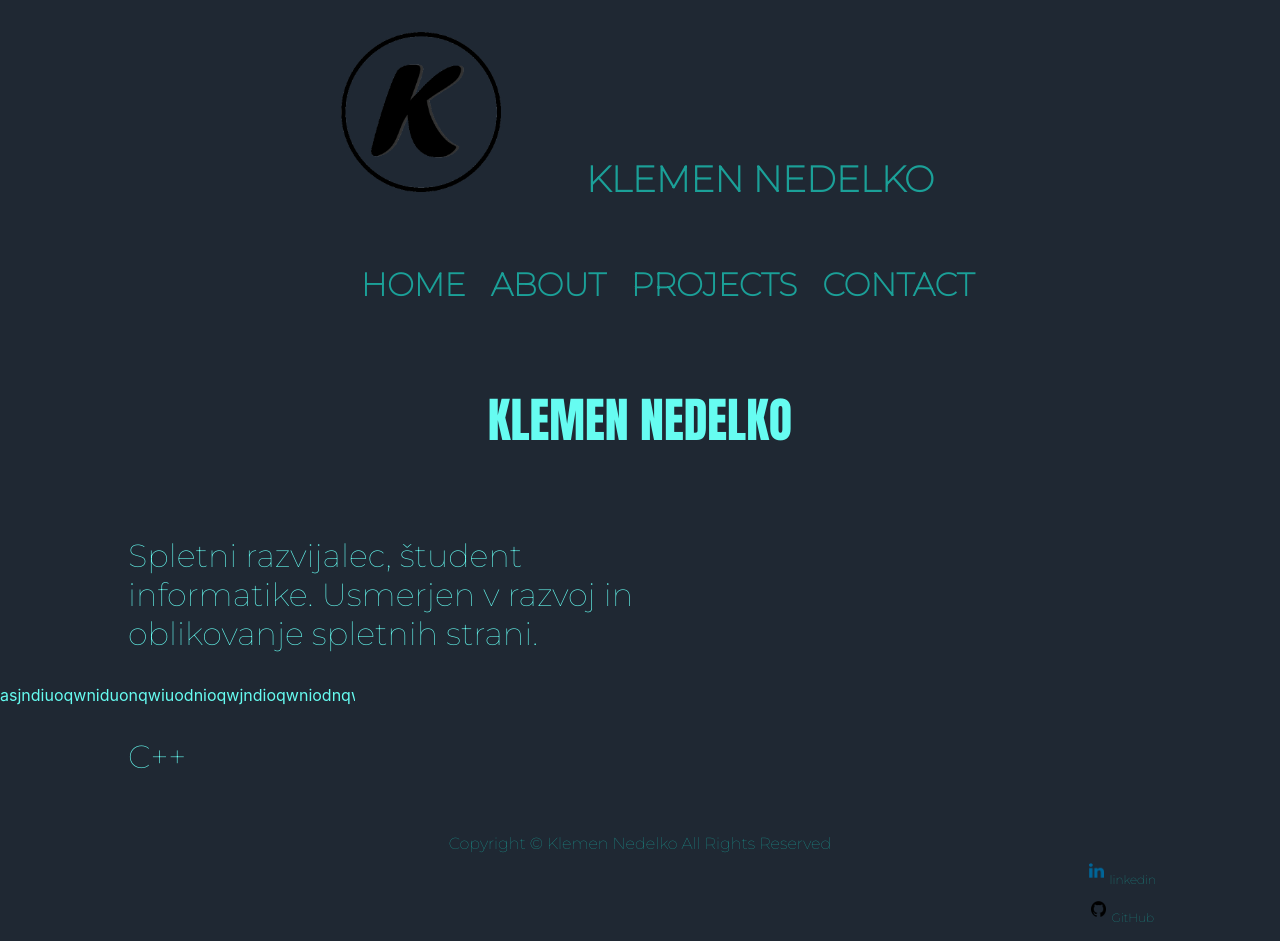
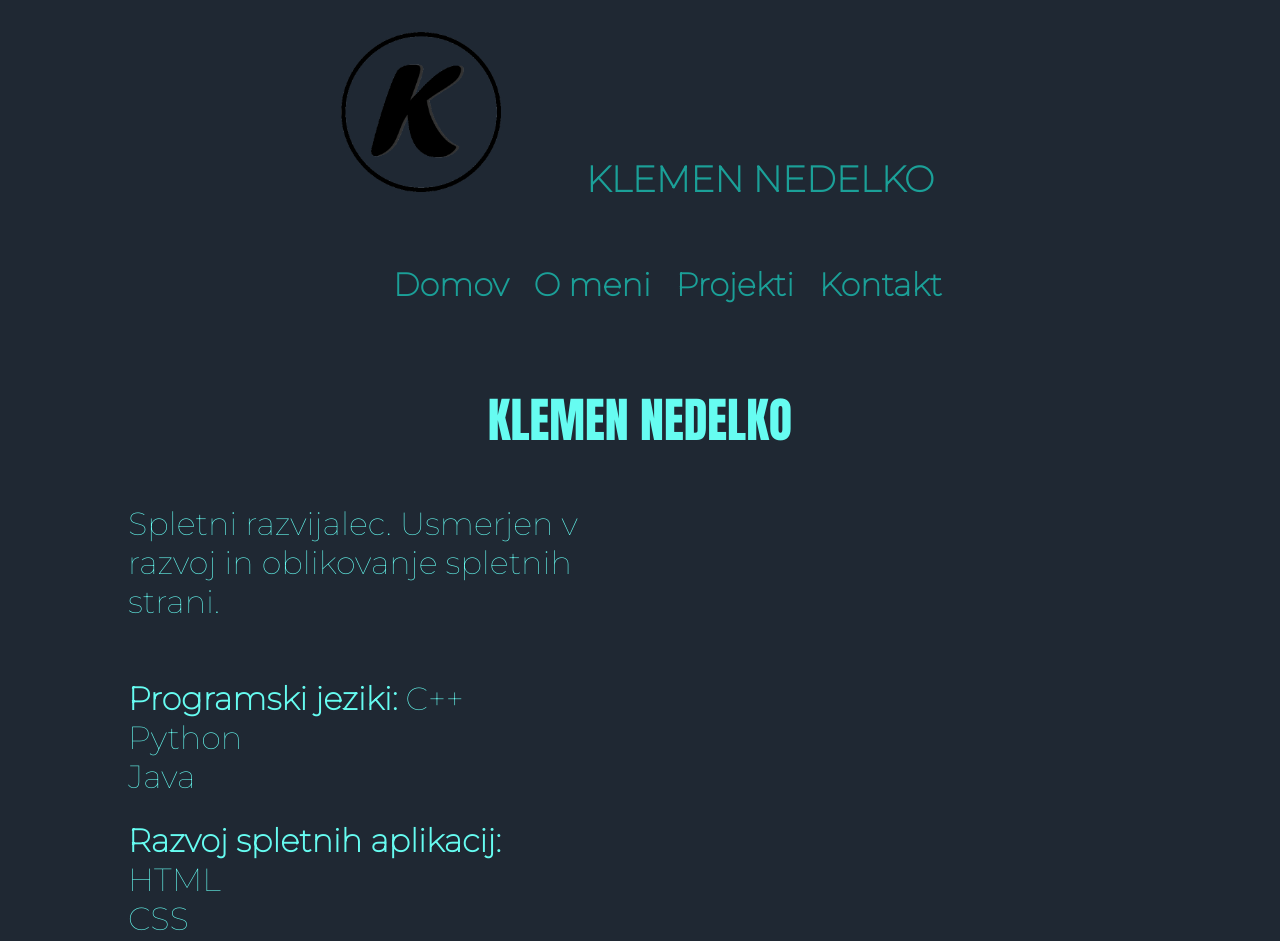
Before and after one commit to klemen-nedelko/portofolio, a React (Create React App) app: page /About in a window 1280 px wide. Shown: the top 941 px of the page. Built offline with nearby package versions, Linux system fonts and the light colour scheme.

Commit message:
css changes

```diff
--- a/package.json
+++ b/package.json
@@ -6,8 +6,11 @@
     "@testing-library/jest-dom": "^5.14.1",
     "@testing-library/react": "^11.2.7",
     "@testing-library/user-event": "^12.8.3",
+    "aos": "^2.3.4",
+    "bootstrap": "^5.0.2",
     "emailjs-com": "^3.2.0",
     "react": "^17.0.2",
+    "react-bootstrap": "^2.0.0-beta.4",
     "react-dom": "^17.0.2",
     "react-router-dom": "^5.2.0",
     "react-scripts": "4.0.3",
--- a/src/About.js
+++ b/src/About.js
@@ -1,17 +1,35 @@
 import React from 'react';
 import './App.css';
 
+
 function About() {
+
     return (
     <div className="About">
+      <div className="fade-in-text">
       <p className="name-surname">KLEMEN NEDELKO</p>
-      <p className="about-me">Spletni razvijalec, študent informatike. Usmerjen v razvoj in oblikovanje spletnih strani.<br/>
+      <p className="about-me">Spletni razvijalec. Usmerjen v razvoj in oblikovanje spletnih strani.<br/>
       </p>
-      <div className="animation-text">asjndiuoqwniduonqwiuodnioqwjndioqwniodnqwiodnqwiodnioqwndioqwndio</div>
-
         <p className="languages">
-          C++
+          <div className="Program">
+          <strong>Programski jeziki: </strong>
+          C++<br/>
+          Python<br/>
+          Java<br/>
+          </div>
+          <div className="Web">
+          <strong>Razvoj spletnih aplikacij: </strong><br/>
+          HTML<br/>
+          CSS<br/>
+          Javascript<br/>
+          </div>
+          <div className="Frameworks">
+          <strong>Frameworki: </strong><br/>
+          Flask<br/>
+          React<br/>
+          </div>
       </p>
+      </div>
     </div>
     );
   }
--- a/src/App.css
+++ b/src/App.css
@@ -226,6 +226,17 @@ img{
   height: 250px;
 }
 
+.Program{
+  padding-top: 5%;
+}
+
+.Web{
+  padding-top: 5%;
+}
+
+.Frameworks{
+  padding-top: 5%;
+}
 
 
 
@@ -265,50 +276,35 @@ img{
 
 
 */
-
-
-
-.animation-text{
-  display:inline-block;
-  overflow:hidden;
-  white-space:nowrap;
-  animation-iteration-count: 1;
-}
-.animation-text:first-of-type {    /* For increasing performance
-                        ID/Class should've been used.
-                        For a small demo
-                       it's okaish for now */
-  animation: showup 7s ;
+.fade-in-text {
+  animation: fadeIn linear 2s;
+  -webkit-animation: fadeIn linear 2s;
+  -moz-animation: fadeIn linear 2s;
+  -o-animation: fadeIn linear 2s;
+  -ms-animation: fadeIn linear 2s;
 }
 
-.animation-text:last-of-type {
-  width:0px;
-  animation: reveal 6s;
+@keyframes fadeIn {
+  0% {opacity:0;}
+  100% {opacity:1;}
 }
 
-.animation-text:last-of-type span {
-  margin-left:-355px;
-  animation: slidein 7s ;
+@-moz-keyframes fadeIn {
+  0% {opacity:0;}
+  100% {opacity:1;}
 }
 
-@keyframes showup {
-    0% {opacity:0;}
-    20% {opacity:1;}
-    80% {opacity:1;}
-    100% {opacity:0;}
+@-webkit-keyframes fadeIn {
+  0% {opacity:0;}
+  100% {opacity:1;}
 }
 
-@keyframes slidein {
-    0% { margin-left:-800px; }
-    20% { margin-left:-800px; }
-    35% { margin-left:0px; }
-    100% { margin-left:0px; }
+@-o-keyframes fadeIn {
+  0% {opacity:0;}
+  100% {opacity:1;}
 }
 
-@keyframes reveal {
-    0% {opacity:0;width:0px;}
-    20% {opacity:1;width:0px;}
-    30% {width:355px;}
-    80% {opacity:1;}
-    100% {opacity:1;width:355px;}
+@-ms-keyframes fadeIn {
+  0% {opacity:0;}
+  100% {opacity:1;}
 }
--- a/src/App.js
+++ b/src/App.js
@@ -6,6 +6,7 @@ import Projects from './Projects';
 import Contact from './Contact'
 import Head from './Head';
 import Footer from './Footer';
+
 
 function App() {
   return (
--- a/src/Contact.js
+++ b/src/Contact.js
@@ -1,6 +1,9 @@
 import React from 'react';
 import emailjs from 'emailjs-com';
 import './App.css';
+import { Button } from 'react-bootstrap';
+
+
 function Contact() {
 
   function sendEmail(e){
@@ -8,7 +11,7 @@ function Contact() {
     emailjs.sendForm('service_obe3svs', 'template_k20tpkh', e.target, 'user_w4TKg6PgufJqVeAhSKPoz')
       .then((result) => {
           console.log(result.text);
-          alert("Message send successfully")
+          alert("Send was succesfuly")
       }, (error) => {
           console.log(error.text);
           alert("Something went wrong")
@@ -18,6 +21,7 @@ function Contact() {
   }
 
     return (
+      <div className="fade-in-text">
       <div className="Contact">
         <form className="Contact-form" onSubmit={sendEmail}>
           <label>
@@ -37,7 +41,11 @@ function Contact() {
             <textarea type="message" name="message" placeholder="Write something.." />
           </label>
             <input type="submit" className="button" value="Send" />
+            <label>
+              <p onSubmit="succesSend"></p>
+              </label>
         </form>
+        </div>
       </div>
     );
   }
--- a/src/Footer.js
+++ b/src/Footer.js
@@ -3,13 +3,15 @@ import linkedin from './img/linkedin.png'
 import github from './img/github.png'
 import mail from './img/mail.png'
 import './App.css';
-import {BrowserRouter as Router,Link,Route,Switch} from 'react-router-dom';
+
+
+const date = new Date().getFullYear();
 
 function Footer(){
     return (
       <div className="Footer">
           <div className="copyright">
-          Copyright &copy; <script>document.write(new Date().getFullYear())</script> Klemen Nedelko All Rights Reserved
+          Copyright &copy; {date} Klemen Nedelko All Rights Reserved
           </div>
           <div className="footer-right-side">
             <a href="https://www.linkedin.com/in/klemen-nedelko/"><img src={linkedin} className="social" alt="social"/>linkedin</a>
--- a/src/Head.js
+++ b/src/Head.js
@@ -1,7 +1,7 @@
 import React from 'react';
 import logo from './logo.svg';
 import './App.css';
-import {BrowserRouter as Router,Link,Route,Switch} from 'react-router-dom';
+import {BrowserRouter as Router,Link,Route} from 'react-router-dom';
 
 function Head(){
     return (
@@ -10,10 +10,10 @@ function Head(){
         <p><img src={logo} className="App-logo" alt="logo" />
           <Link to="/" className="name-to-home">KLEMEN NEDELKO</Link></p>
           <ul>
-              <li><Link to="/" className="link">HOME</Link></li>
-              <li><Link to="/About" className="link">ABOUT</Link></li>
-              <li><Link to="/Projects" className="link">PROJECTS</Link></li>
-              <li><Link to="/Contact" className="link">CONTACT</Link></li>
+              <li><Link to="/" className="link">Domov</Link></li>
+              <li><Link to="/About" className="link">O meni</Link></li>
+              <li><Link to="/Projects" className="link">Projekti</Link></li>
+              <li><Link to="/Contact" className="link">Kontakt</Link></li>
             </ul>
           </header>
     </div>
--- a/src/Home.js
+++ b/src/Home.js
@@ -5,18 +5,9 @@ import './App.css';
 function Home(){
     return (
       <div className="Home">
-          <p>Lorem ipsum dolor sit amet, consectetur adipiscing elit, sed do eiusmod tempor incididunt ut
-       labore et dolore magna aliqua. Ut enim ad minim veniam, quis nostrud exercitation ullamco laboris nisi ut aliquip ex ea commodo consequat.
-       Duis aute irure dolor in reprehenderit in voluptate
-       velit esse cillum dolore eu fugiat nulla pariatur. Excepteur sint occaecat cupidatat non proident, sunt in culpa qui officia deserunt mollit anim id est laborum</p>
-       <p>Lorem ipsum dolor sit amet, consectetur adipiscing elit, sed do eiusmod tempor incididunt ut
-       labore et dolore magna aliqua. Ut enim ad minim veniam, quis nostrud exercitation ullamco laboris nisi ut aliquip ex ea commodo consequat.
-       Duis aute irure dolor in reprehenderit in voluptate
-       velit esse cillum dolore eu fugiat nulla pariatur. Excepteur sint occaecat cupidatat non proident, sunt in culpa qui officia deserunt mollit anim id est laborum</p>
-       <p>Lorem ipsum dolor sit amet, consectetur adipiscing elit, sed do eiusmod tempor incididunt ut
-       labore et dolore magna aliqua. Ut enim ad minim veniam, quis nostrud exercitation ullamco laboris nisi ut aliquip ex ea commodo consequat.
-       Duis aute irure dolor in reprehenderit in voluptate
-       velit esse cillum dolore eu fugiat nulla pariatur. Excepteur sint occaecat cupidatat non proident, sunt in culpa qui officia deserunt mollit anim id est laborum</p>
+        <div className="fade-in-text">
+          <p><strong>Spletni razvijalec,</strong> </p>
+    </div>
     </div>
   );
 }
--- a/src/Projects.js
+++ b/src/Projects.js
@@ -8,6 +8,7 @@ import napoved from './img/img_logos/napoved-delnic.png';
 
 function Projects() {
     return (
+      <div className="fade-in-text">
       <div className="Projects">
         <p className="finish-projects">
           <p className="title">Dokončani projekti</p>
@@ -46,6 +47,7 @@ function Projects() {
           </p>
         </p>
       </div>
+      </div>
     );
   }
 
```
Also changed, not shown: 1 other file (tests, documents, lock files or other folders).
